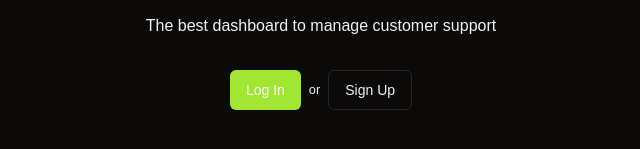
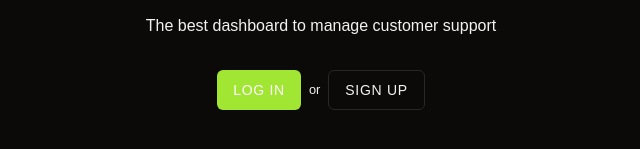
Before and after one commit to penn201500/shadcn-and-nextjs, a Next.js app: page / in a window 1280 px wide. Shown: the part 373-522 px from the top of the page, without its empty margins (319-959 px from the left). Built offline with nearby package versions, Linux system fonts and the light colour scheme.

Commit message:
💄 Update style for button component
true

```diff
--- a/components/ui/button.tsx
+++ b/components/ui/button.tsx
@@ -10,12 +10,10 @@ const buttonVariants = cva(
         variants: {
             variant: {
                 default: "bg-primary text-primary-foreground hover:bg-primary/90",
-        destructive:
-          "bg-destructive text-destructive-foreground hover:bg-destructive/90",
+                destructive: "bg-destructive text-destructive-foreground hover:bg-destructive/90",
                 outline:
                     "border border-input bg-background hover:bg-accent hover:text-accent-foreground",
-        secondary:
-          "bg-secondary text-secondary-foreground hover:bg-secondary/80",
+                secondary: "bg-secondary text-secondary-foreground hover:bg-secondary/80",
                 ghost: "hover:bg-accent hover:text-accent-foreground",
                 link: "text-primary underline-offset-4 hover:underline",
             },
@@ -44,7 +42,12 @@ const Button = React.forwardRef<HTMLButtonElement, ButtonProps>(
         const Comp = asChild ? Slot : "button"
         return (
             <Comp
-        className={cn(buttonVariants({ variant, size, className }))}
+                className={cn(
+                    "tracking-wider",
+                    "font-bold",
+                    "uppercase",
+                    buttonVariants({ variant, size, className })
+                )}
                 ref={ref}
                 {...props}
             />
```
Lines whose indentation alone changed are shown as unchanged.
